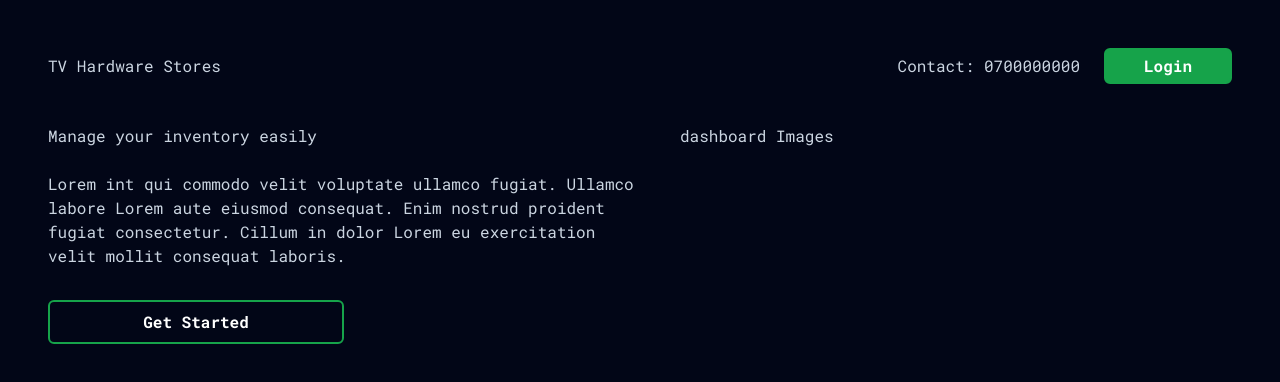
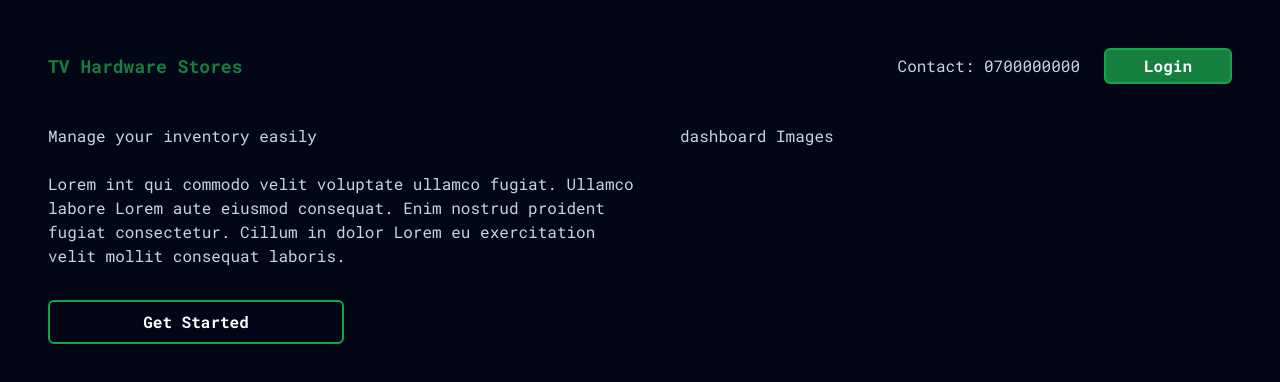
Before and after one commit to esthercate/Hardware-store-management, a Next.js app: page / in a window 1280 px wide. Shown: the top 382 px of the page. Built offline with nearby package versions, Linux system fonts and the light colour scheme.

Commit message:
Complete navbar

```diff
--- a/app/page.jsx
+++ b/app/page.jsx
@@ -4,10 +4,10 @@ export default function Home() {
   return (
     <div className='flex flex-col p-12 w-full gap-10'>
       <div className='flex justify-between items-center'>
-        <span>TV Hardware Stores</span>
+        <span className='text-green-700 text-lg font-bold'>TV Hardware Stores</span>
         <div className='flex gap-6 justify-center items-center'>
           <span>Contact: 0700000000</span>
-          <Link href='/login' className='py-1 px-3 border-2 border-green-600 rounded-md bg-green-600 hover:bg-green-700 cursor-pointer text-white text-center font-bold w-32'>
+          <Link href='/login' className='py-1 px-3 border-2 border-green-600 rounded-md bg-green-700 hover:bg-green-600 cursor-pointer text-white text-center font-bold w-32'>
             Login
           </Link>
         </div>
```
